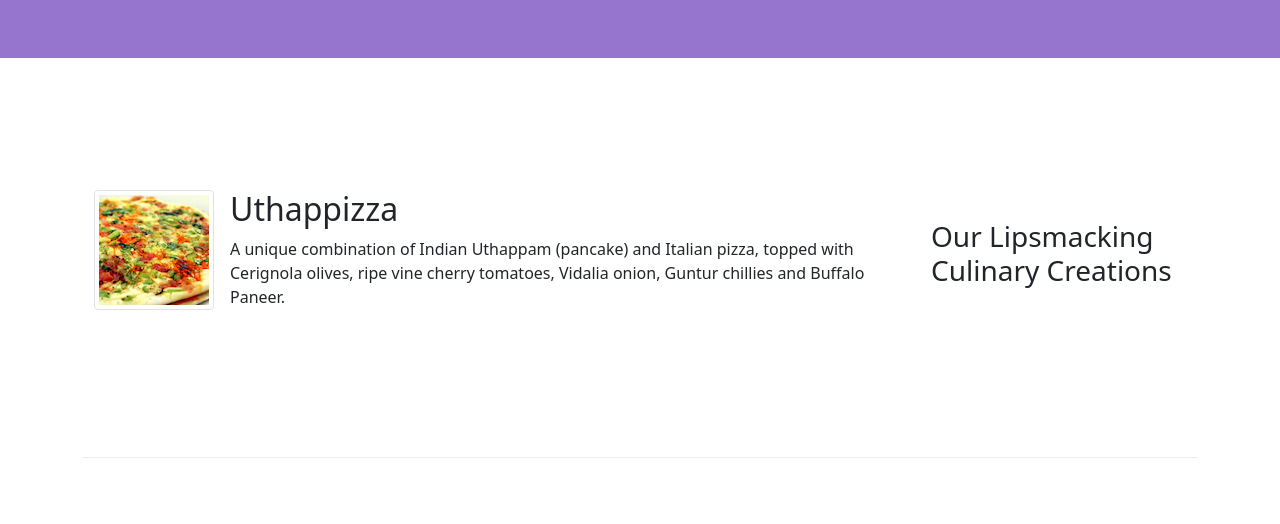
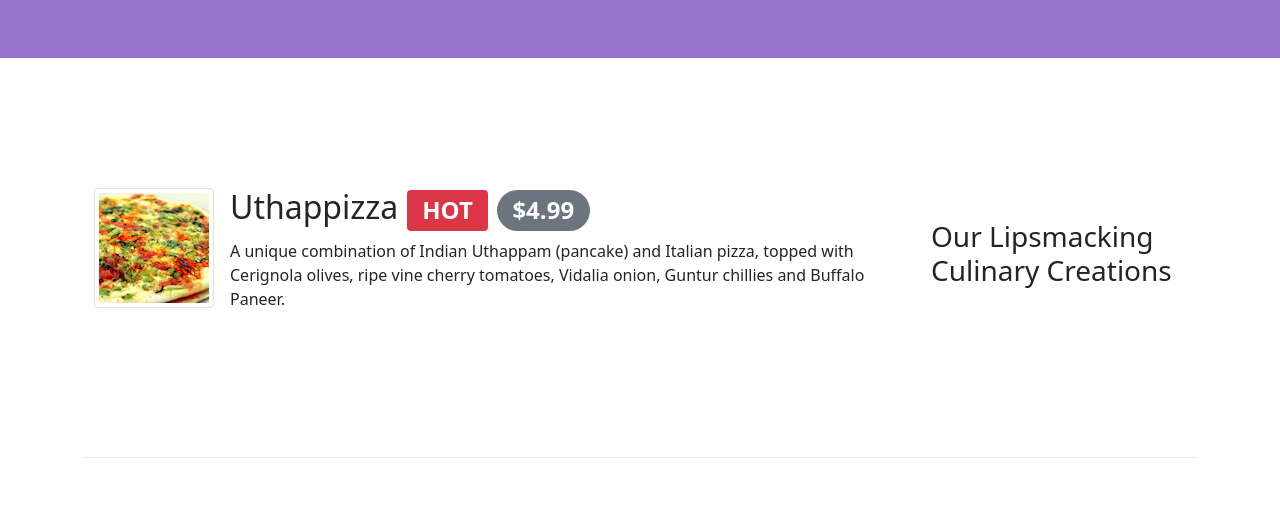
Before and after one commit to akashgoel1995/conFusion, a website: page index.html in a window 1280 px wide. Shown: the part 276-800 px from the top of the page. Drawn offline with nearby package versions, Linux system fonts and the light colour scheme.

Commit message:
Adding badge

```diff
--- a/index.html
+++ b/index.html
@@ -57,7 +57,7 @@
                         <img class="d-flex mr-3 img-thumbnail align-self-center" src="img/uthappizza.png" alt="uthappizza">
                     </div>
                     <div class="flex-grow-1 ms-3">
-                        <h2>Uthappizza</h2>
+                        <h2>Uthappizza <span class="badge bg-danger">HOT</span> <span class="badge rounded-pill bg-secondary">$4.99</span></h2>
                         <p>A unique combination of Indian Uthappam (pancake) and Italian pizza, topped with Cerignola olives, ripe vine cherry tomatoes, Vidalia onion, Guntur chillies and Buffalo Paneer.</p>
                     </div>
                 </div>
```
